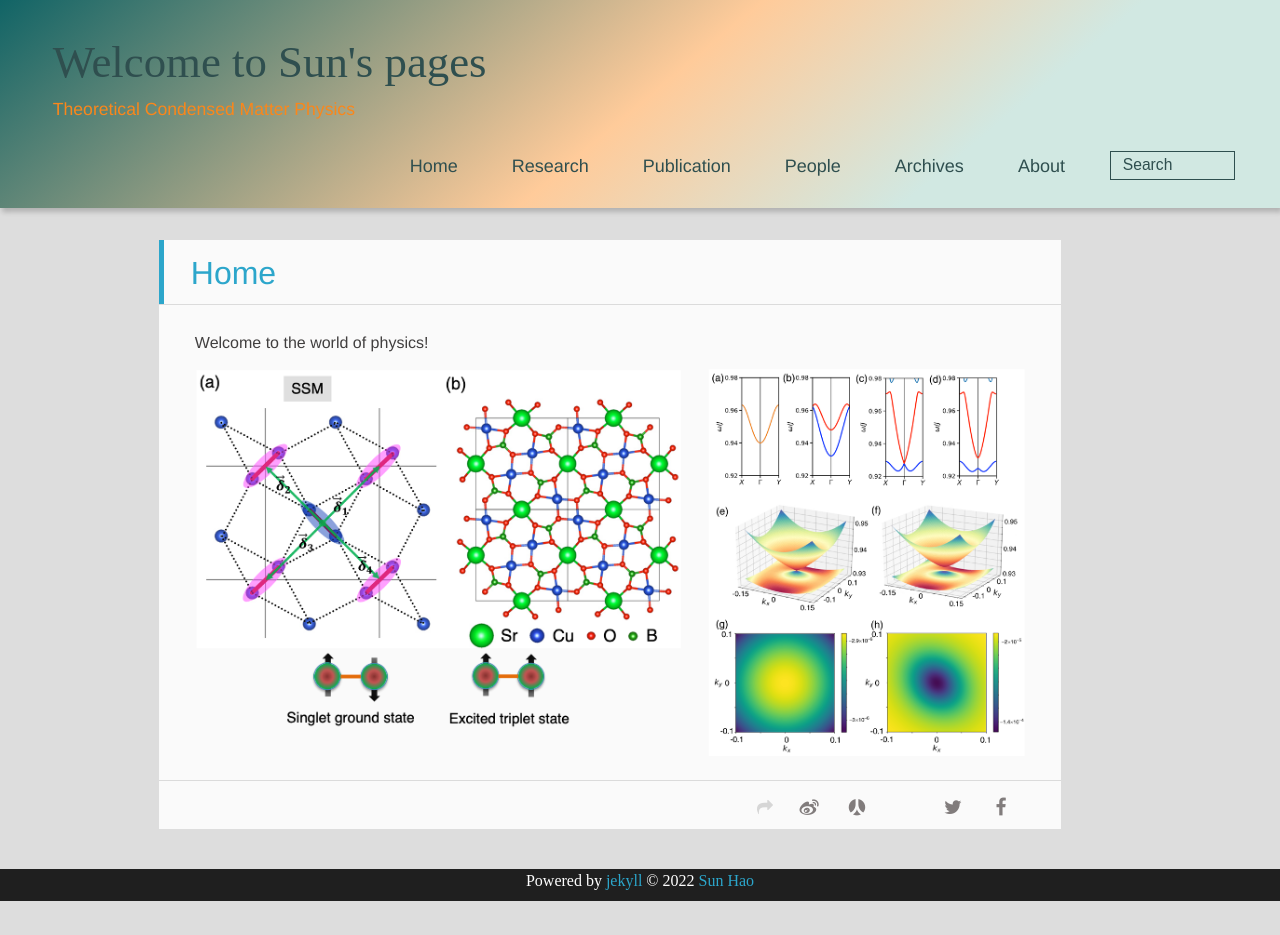
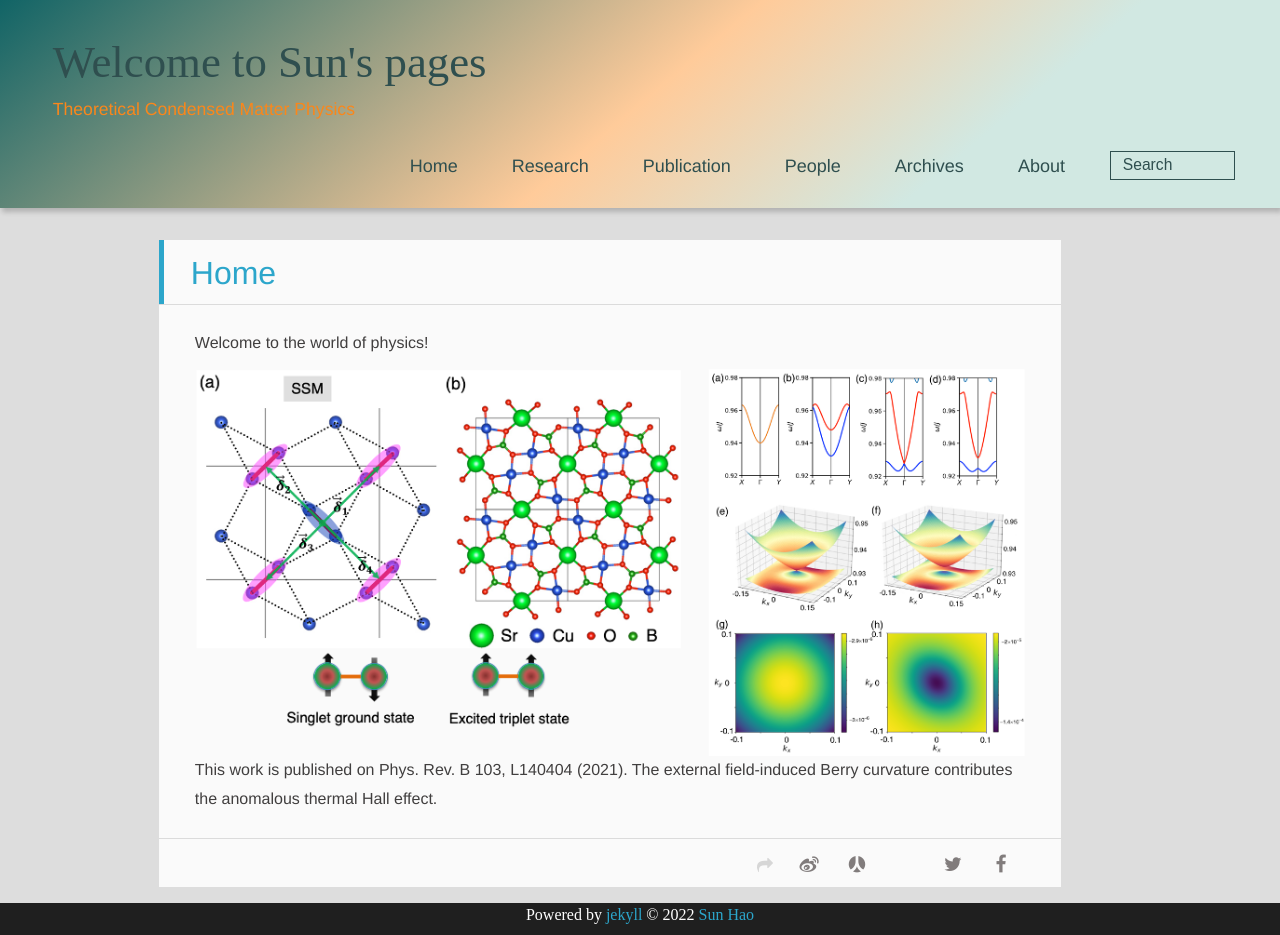
Before and after one commit to sunohao/sunhao_physics, a Jekyll site: the page built from index.html, in a window 1280 px wide. Built offline with Jekyll 4.4.1, drawn with Linux system fonts in a browser that asks for light colours; nearby versions of some CDN libraries; some web fonts are replaced; the list of posts is cut into pages by our own code; before the commit the page ends 901 px from its top, so only the background shows below that.

Commit message:
home change

```diff
--- a/index.html
+++ b/index.html
@@ -8,3 +8,6 @@ Welcome to the world of physics!
 
 <img src="homeimage/ssm1.png"
 title="Dimer stater in SS model">
+
+This work is published on Phys. Rev. B 103, L140404 (2021).
+The external field-induced Berry curvature contributes the anomalous thermal Hall effect.
```
Also changed, not shown: 1 other file.
